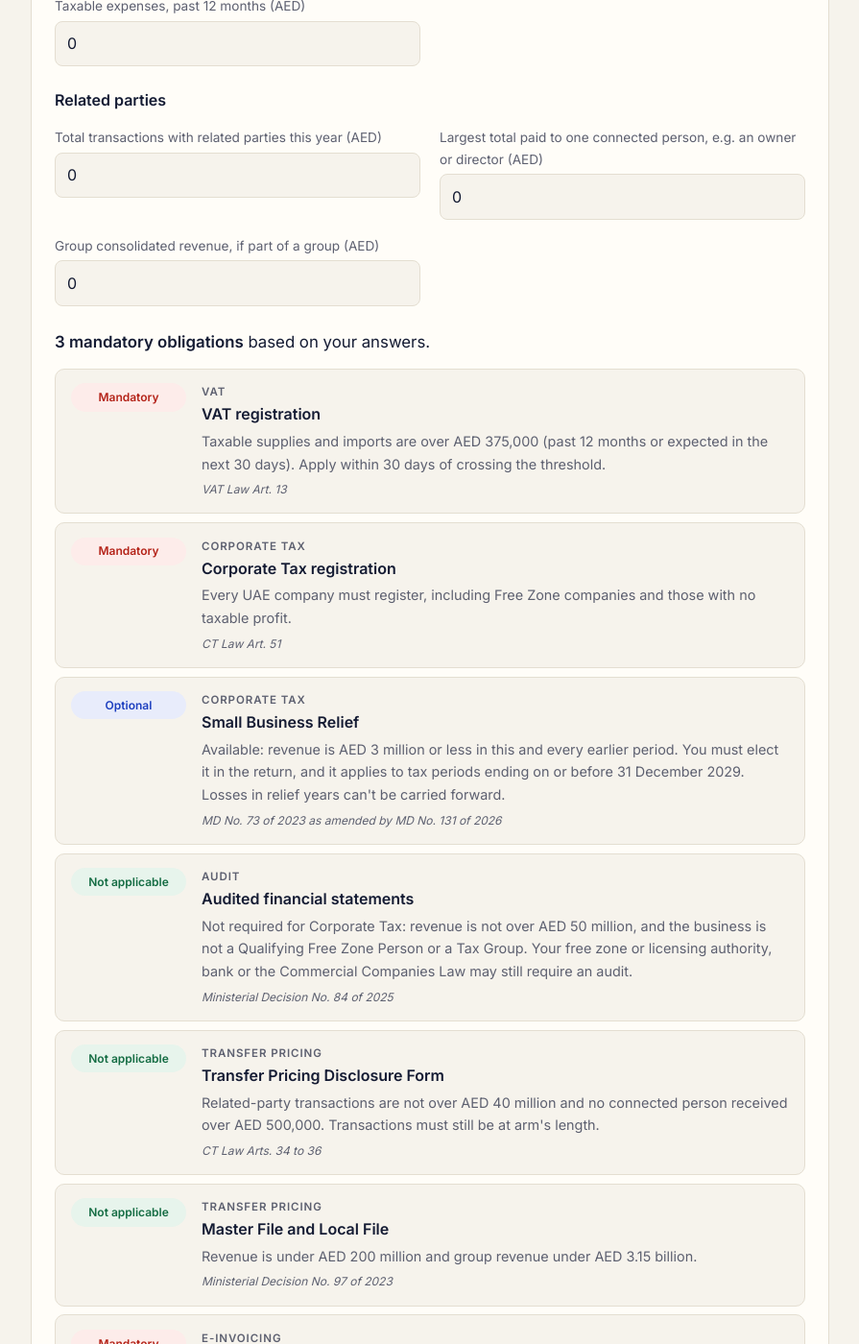
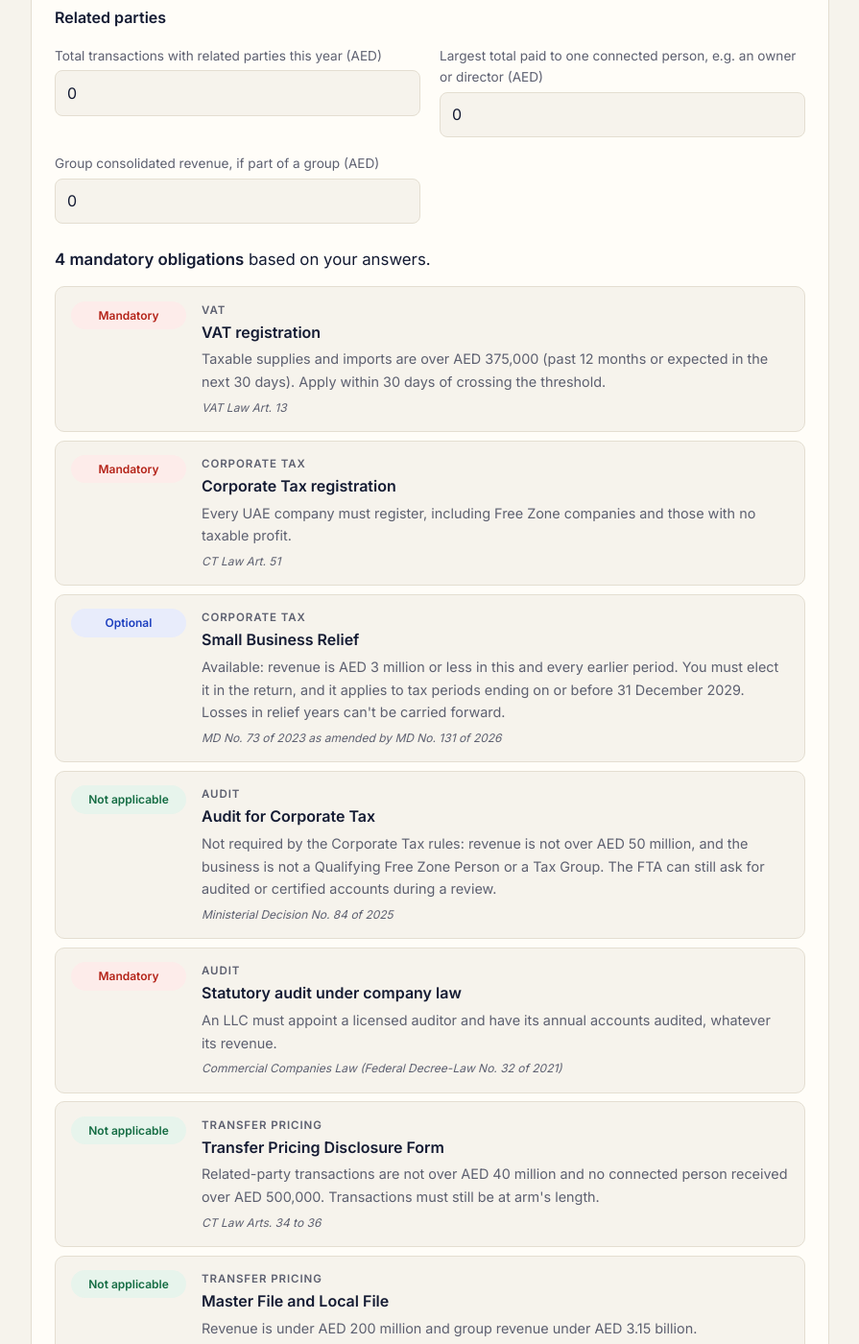
Before and after one commit to MelvinJose108/melvinjose.github.io, a Jekyll site: the page built from compliance-check/index.html, in a window 1280 px wide and 1400 px high, scrolled down 816 px. Shown: the whole window at 96% size, without its empty margins (72-967 px from the left). Built offline with Jekyll 4.4.1, drawn with Linux system fonts in a browser that asks for light colours; some of the changed text lies outside the part shown.

Commit message:
Compliance Checker: legal form, and statutory/licence audit alongside the Corporate Tax audit test (#35)
Claude-Session: https://claude.ai/code/session_01EBT4cYX72Yrwk4UFZtHLjU

Co-authored-by: Claude <noreply@anthropic.com>

```diff
--- a/assets/obligations.js
+++ b/assets/obligations.js
@@ -7,6 +7,8 @@
   /* o: { type:"company"|"individual", freeZone:bool, qfzp:"yes"|"no"|"unsure", taxGroup:bool, revenue, prevRevenueUnder3m:bool,
           supplies12, next30, expenses12, rpt, cpMax, groupRevenue (AED), mne750:bool } */
   function obligations(o) {
+    var form = o.form || (o.type === "individual" ? "sole" : (o.freeZone ? "fz" : "llc"));
+    o.type = form === "sole" ? "individual" : "company"; o.freeZone = form === "fz";
     var R = [], rev = n(o.revenue), sup = n(o.supplies12), nx = n(o.next30), exp = n(o.expenses12), rpt = n(o.rpt), cp = n(o.cpMax), grp = n(o.groupRevenue);
     function add(area, title, status, text, basis) { R.push({ area: area, title: title, status: status, text: text, basis: basis }); }
 
@@ -32,11 +34,20 @@
     else add("Corporate Tax", "Small Business Relief", "na", "Revenue is over AED 3 million in this or an earlier period.", "Ministerial Decision No. 73 of 2023");
 
     // Audited financial statements (for Corporate Tax)
-    if (o.taxGroup) add("Audit", "Audited financial statements", "required", "Every Tax Group must prepare audited special purpose aggregated financial statements, whatever its revenue.", "Ministerial Decision No. 84 of 2025");
-    else if (isQ) add("Audit", "Audited financial statements", "required", "A Qualifying Free Zone Person must keep audited financial statements to keep its 0% rate, whatever its revenue.", "Ministerial Decision No. 84 of 2025");
-    else if (rev > 50 * M) add("Audit", "Audited financial statements", "required", "Revenue is over AED 50 million in the tax period.", "Ministerial Decision No. 84 of 2025");
-    else if (o.freeZone && o.qfzp === "unsure") add("Audit", "Audited financial statements", "check", "Mandatory if you claim Qualifying Free Zone Person status, whatever your revenue. Otherwise not required for Corporate Tax unless revenue is over AED 50 million.", "Ministerial Decision No. 84 of 2025");
-    else add("Audit", "Audited financial statements", "not", "Not required for Corporate Tax: revenue is not over AED 50 million, and the business is not a Qualifying Free Zone Person or a Tax Group. Your free zone or licensing authority, bank or the Commercial Companies Law may still require an audit.", "Ministerial Decision No. 84 of 2025");
+    if (o.taxGroup) add("Audit", "Audit for Corporate Tax", "required", "Every Tax Group must prepare audited special purpose aggregated financial statements, whatever its revenue.", "Ministerial Decision No. 84 of 2025");
+    else if (isQ) add("Audit", "Audit for Corporate Tax", "required", "A Qualifying Free Zone Person must keep audited financial statements to keep its 0% rate, whatever its revenue.", "Ministerial Decision No. 84 of 2025");
+    else if (rev > 50 * M) add("Audit", "Audit for Corporate Tax", "required", "Revenue is over AED 50 million in the tax period.", "Ministerial Decision No. 84 of 2025");
+    else if (o.freeZone && o.qfzp === "unsure") add("Audit", "Audit for Corporate Tax", "check", "Mandatory if you claim Qualifying Free Zone Person status, whatever your revenue. Otherwise not required for Corporate Tax unless revenue is over AED 50 million.", "Ministerial Decision No. 84 of 2025");
+    else add("Audit", "Audit for Corporate Tax", "not", "Not required by the Corporate Tax rules: revenue is not over AED 50 million, and the business is not a Qualifying Free Zone Person or a Tax Group. The FTA can still ask for audited or certified accounts during a review.", "Ministerial Decision No. 84 of 2025");
+    var CL = {
+      llc: ["required", "An LLC must appoint a licensed auditor and have its annual accounts audited, whatever its revenue.", "Commercial Companies Law (Federal Decree-Law No. 32 of 2021)"],
+      jsc: ["required", "Public and private joint stock companies must have their annual accounts audited by a licensed auditor.", "Commercial Companies Law (Federal Decree-Law No. 32 of 2021)"],
+      fz: ["check", "Most free zone authorities (for example DMCC, JAFZA and DAFZA) require audited accounts to renew the licence or for the annual filing. Confirm with your authority.", "Free zone company regulations"],
+      branch: ["check", "Often required by the licensing authority for licence renewal, and by the parent company's group audit. Confirm with your licensing authority.", "Licensing authority rules"],
+      sole: ["not", "A sole establishment isn't required to have a statutory audit under company law. Banks, tenders or the FTA may still ask for audited accounts.", "Commercial Companies Law (Federal Decree-Law No. 32 of 2021)"],
+      civil: ["not", "A civil company isn't generally required to have a statutory audit under company law. Banks, tenders or the FTA may still ask for audited accounts.", "Commercial Companies Law (Federal Decree-Law No. 32 of 2021)"]
+    }[form];
+    if (CL) add("Audit", form === "fz" ? "Audit for licence renewal" : "Statutory audit under company law", CL[0], CL[1], CL[2]);
 
     // Transfer pricing
     if (rpt > 40 * M || cp > 500000) add("Transfer pricing", "Transfer Pricing Disclosure Form", "required", "File it with the Corporate Tax return: " + (rpt > 40 * M ? "related-party transactions are over AED 40 million" : "") + (rpt > 40 * M && cp > 500000 ? ", and " : "") + (cp > 500000 ? "payments or benefits to a connected person are over AED 500,000" : "") + ".", "FTA Corporate Tax return: Transfer Pricing Disclosure Form");
--- a/compliance-check/index.html
+++ b/compliance-check/index.html
@@ -6,14 +6,20 @@ seo_title: "UAE Compliance Checker: VAT, Corporate Tax, Audit, Transfer Pricing"
 description: "Answer a few questions to see which UAE obligations apply: VAT registration, Corporate Tax, Small Business Relief, audited financial statements, transfer pricing, e-invoicing."
 ---
 <h1 class="pagetitle">Compliance Checker</h1>
-<p class="deck">Answer a few questions about the business to see which UAE tax and audit obligations apply: VAT and Corporate Tax registration, Small Business Relief, audited financial statements, transfer pricing, Pillar Two and e-invoicing.</p>
+<p class="deck">Answer a few questions about the business to see which UAE tax and audit obligations apply: VAT and Corporate Tax registration, Small Business Relief, statutory and Corporate Tax audits, transfer pricing, Pillar Two and e-invoicing.</p>
 
 <div class="calc ob">
   <h2 class="dd-h">About the business</h2>
   <div class="fgrid2">
-    <div><label for="o-type">The business is run by</label><select id="o-type"><option value="company">A company (LLC, FZE, FZCO, branch…)</option><option value="individual">An individual (sole establishment, freelancer)</option></select></div>
+    <div><label for="o-form">Legal form</label><select id="o-form">
+      <option value="llc">Mainland LLC</option>
+      <option value="fz">Free zone company (FZE, FZCO, FZ-LLC)</option>
+      <option value="jsc">Joint stock company (PJSC or private JSC)</option>
+      <option value="branch">Branch of a foreign or UAE company</option>
+      <option value="sole">Sole establishment or freelancer (individual)</option>
+      <option value="civil">Civil company (professional partnership)</option>
+    </select></div>
     <div><label for="o-rev">Revenue in the latest financial year (AED)</label><input id="o-rev" type="number" min="0" step="any" value="2500000"></div>
-    <div><label for="o-fz">Located in a free zone?</label><select id="o-fz"><option value="no">No, mainland</option><option value="yes">Yes</option></select></div>
     <div class="f-q"><label for="o-q">Claiming Qualifying Free Zone Person (0%) status?</label><select id="o-q"><option value="no">No</option><option value="yes">Yes</option><option value="unsure">Not sure yet</option></select></div>
   </div>
   <div class="dd-ticks">
@@ -46,7 +52,8 @@ description: "Answer a few questions to see which UAE obligations apply: VAT reg
       <tr><td>VAT registration</td><td>Mandatory over AED 375,000 of taxable supplies and imports; voluntary over AED 187,500 of supplies or expenses</td></tr>
       <tr><td>Corporate Tax registration</td><td>Every company; individuals with business turnover over AED 1 million</td></tr>
       <tr><td>Small Business Relief</td><td>Revenue of AED 3 million or less in the period and every earlier period; tax periods ending by 31 December 2029</td></tr>
-      <tr><td>Audited financial statements</td><td>Revenue over AED 50 million, every Qualifying Free Zone Person and every Tax Group</td></tr>
+      <tr><td>Audit for Corporate Tax</td><td>Revenue over AED 50 million, every Qualifying Free Zone Person and every Tax Group</td></tr>
+      <tr><td>Statutory audit</td><td>Every mainland LLC and joint stock company under the Commercial Companies Law; most free zones for licence renewal; not sole establishments</td></tr>
       <tr><td>Transfer Pricing Disclosure Form</td><td>Related-party transactions over AED 40 million, or over AED 500,000 to one connected person</td></tr>
       <tr><td>Master File and Local File</td><td>Revenue of AED 200 million or more, or group revenue of AED 3.15 billion or more</td></tr>
       <tr><td>Domestic Minimum Top-up Tax</td><td>Multinational groups with revenue of EUR 750 million or more in 2 of the 4 preceding years</td></tr>
```
Also changed, not shown: other parts of compliance-check/index.html (+2 -2 lines).
